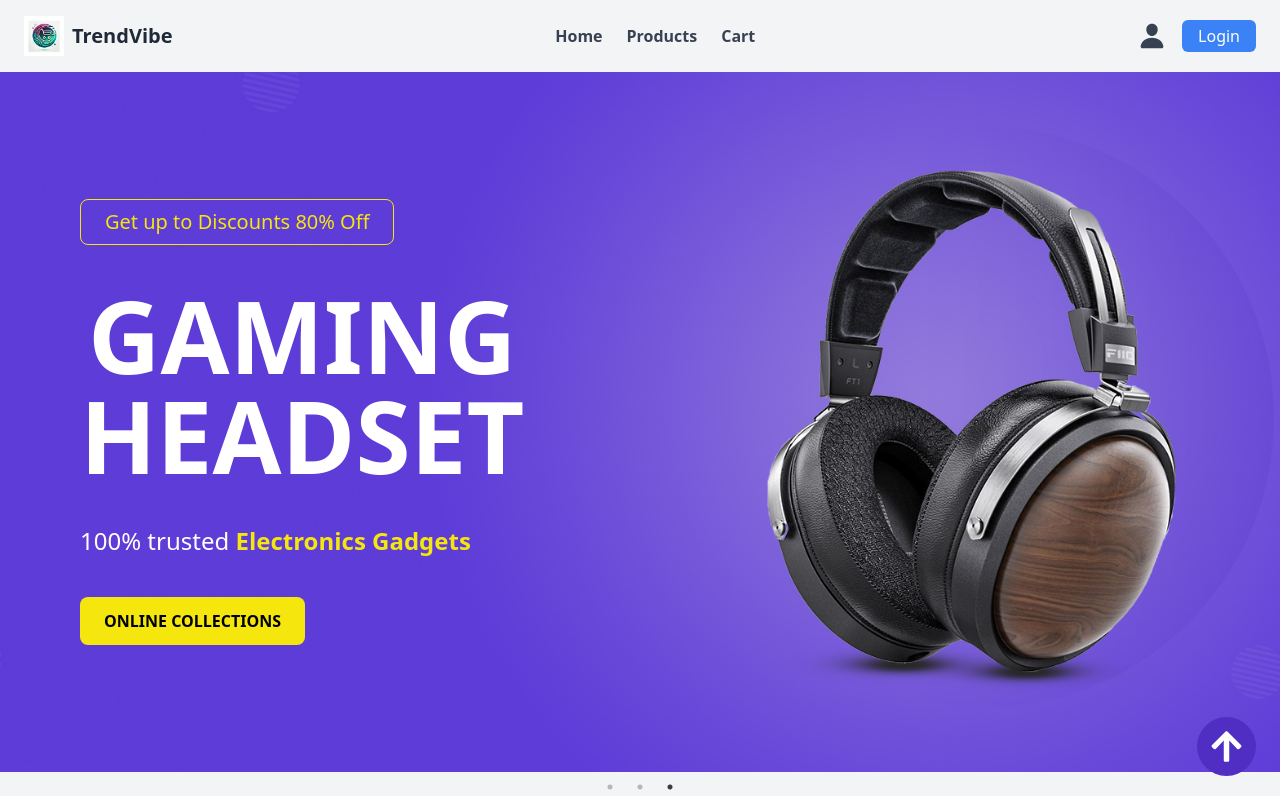
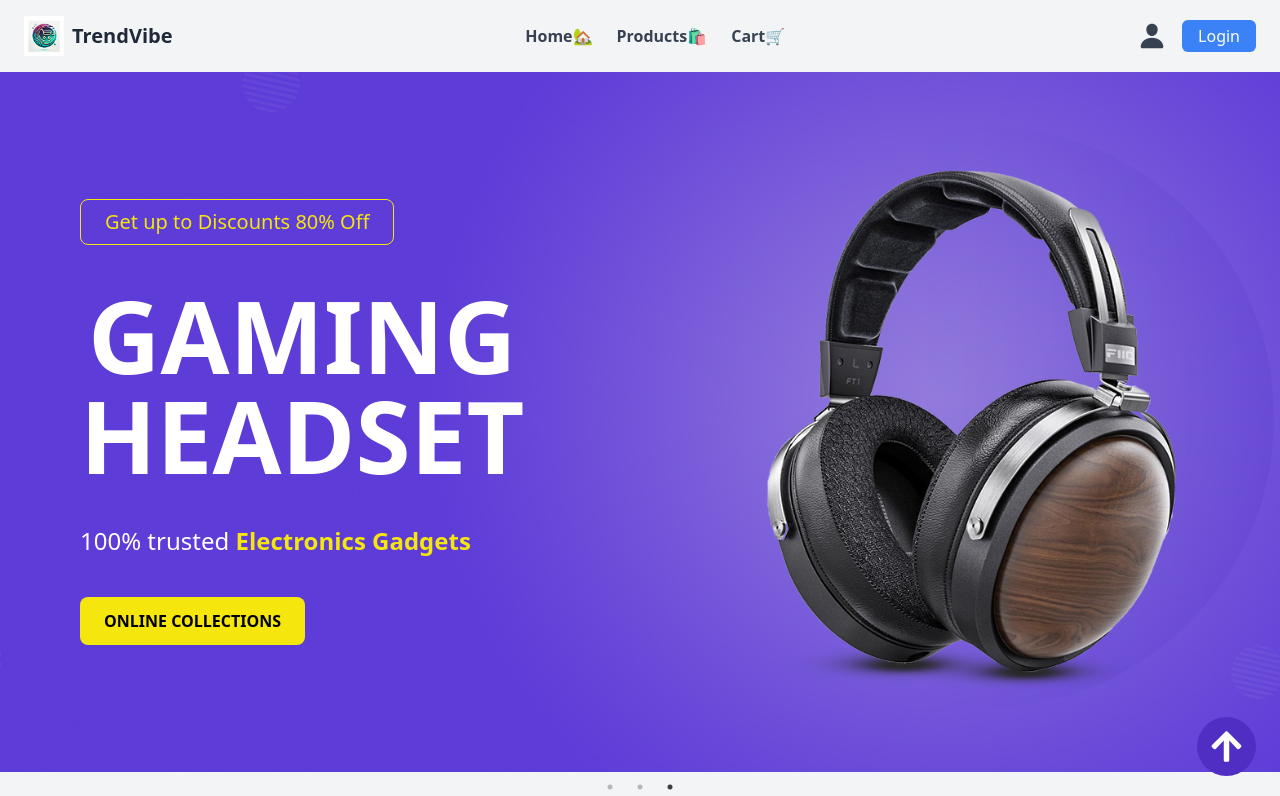
Before and after one commit to Krupa2205/TrendVibe, a React (Vite) app: page / in a window 1280 px wide. Shown: the top 796 px of the page. Built offline with nearby package versions, Linux system fonts and the light colour scheme; no server answers.

Commit message:
Change Navbar

```diff
--- a/src/sections/Header.jsx
+++ b/src/sections/Header.jsx
@@ -49,21 +49,21 @@ const Header = () => {
           to="/"
           className="text-gray-700 hover:text-blue-500 font-bold font-inter"
         >
-          Home
+          Home🏡
         </NavLink>
         <NavLink
   to="/Productsgrid"
   className="text-gray-700 hover:text-blue-500 font-bold font-inter"
   onClick={closeMenu}
 >
-  Products
+  Products🛍️
 </NavLink>
 
         <button
           onClick={handleCartClick}
           className="text-gray-700 hover:text-blue-500 font-bold font-inter"
         >
-          Cart
+          Cart🛒
         </button>
       </div>
 
@@ -106,7 +106,7 @@ const Header = () => {
               to="/"
               className="text-gray-700 hover:text-blue-500 font-kanit"
             >
-              Home
+              Home🏡
             </NavLink>
           </li>
           <li>
@@ -115,7 +115,7 @@ const Header = () => {
               className="text-gray-700 hover:text-blue-500 font-bold font-inter"
               onClick={closeMenu}
             >
-              Products
+              Products🛍️
             </NavLink>
           </li>
           <li>
@@ -123,7 +123,7 @@ const Header = () => {
               onClick={handleCartClick}
               className="text-gray-700 hover:text-blue-500 font-kanit"
             >
-              Cart
+              Cart🛒
             </button>
           </li>
           {user ? (
```
